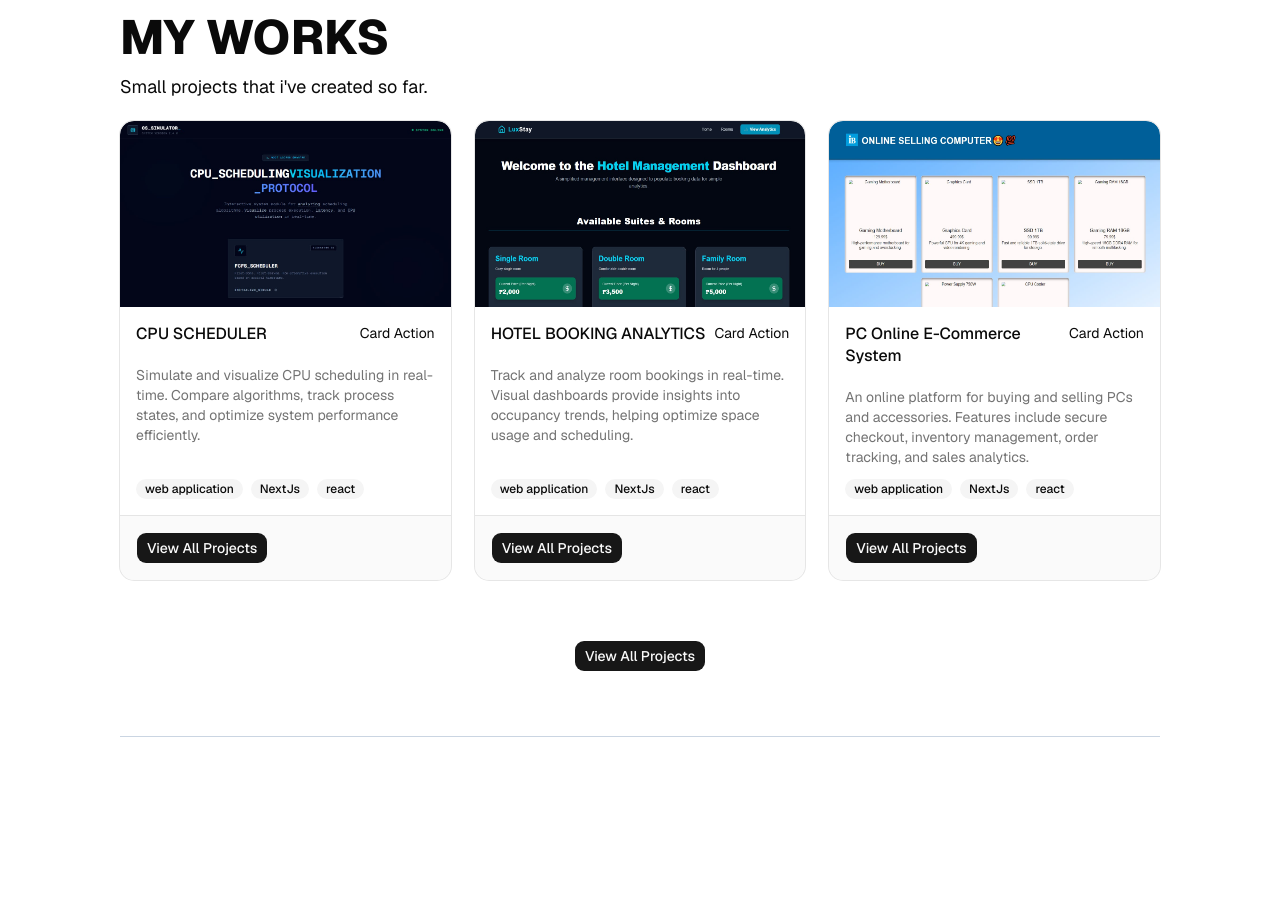
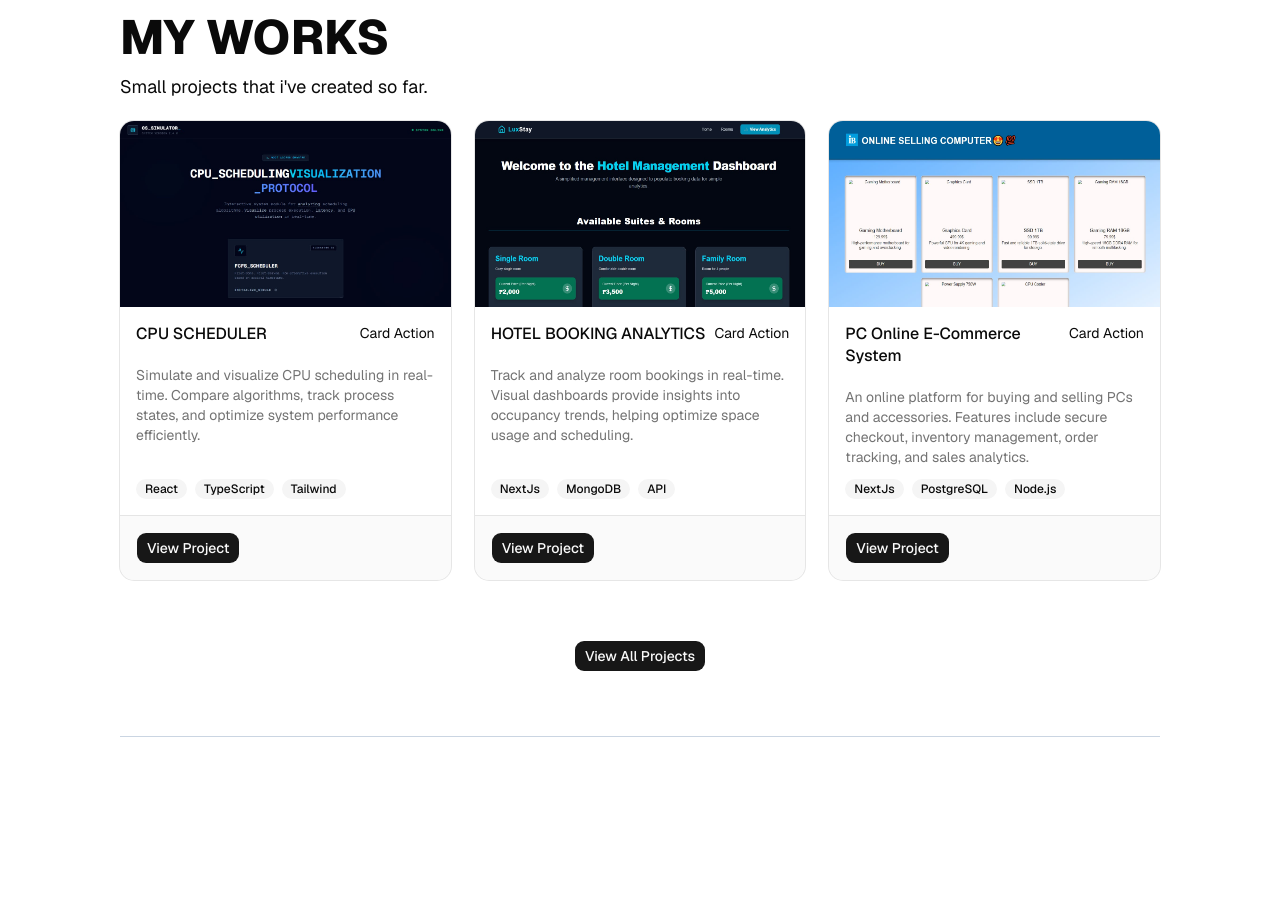
Before and after one commit to IanMark101/PORTFOLIO-MIDTERM, a Next.js app: page / in a window 1280 px wide. Shown: the part 960-1877 px from the top of the page. Built offline with nearby package versions, Linux system fonts and the light colour scheme.

Commit message:
adding onchange so the search feature works on the project page and added some category type on the constant/page.ts

```diff
--- a/components/common/Card.tsx
+++ b/components/common/Card.tsx
@@ -11,14 +11,14 @@ import Image from "next/image"
 import { Project_type } from "@/constant/project"
 import { Button } from "../ui/button"
 import Link from "next/link"
-import { categories } from "@/constant/project"
 import { Badge } from "../ui/badge"
 type MyCardProps = {
   project: Project_type
 }
 export function CardLayout({ project }: MyCardProps) {
   return (
-    <Card className="relative w-full max-w-sm pt-0 transition-all duration-500 hover:scale-103 hover:shadow-2xl">
+    <Card className="relative w-full max-w-sm pt-0 transition-all duration-500 hover:scale-102 hover:shadow-2xl hover:shadow-cyan-500/70">
+      <Link href={project.link} target="_blank">
         <Image
           src={project.imageUrl}
           alt={`project: ${project.imageUrl}`}
@@ -26,6 +26,7 @@ export function CardLayout({ project }: MyCardProps) {
           height={500}
           className="aspect-video"
         />
+      </Link>
       <CardHeader>
         <CardTitle>{project.title}</CardTitle>
         <CardAction>Card Action</CardAction>
@@ -33,16 +34,16 @@ export function CardLayout({ project }: MyCardProps) {
       <CardContent className="flex flex-1 flex-col gap-3">
         <CardDescription>{project.description}</CardDescription>
         <div className="mt-auto flex flex-wrap gap-2">
-          {categories.map((category, index) => (
+          {project.categories.map((category, index) => (
             <Badge key={index} variant="secondary" className="text-foreground">
-              {category.categoryType}
+              {category}
             </Badge>
           ))}
         </div>
       </CardContent>
       <CardFooter>
         <Link href="/projects">
-          <Button>View All Projects</Button>
+          <Button>View Project</Button>
         </Link>
       </CardFooter>
     </Card>
--- a/components/features/About/AboutPage.tsx
+++ b/components/features/About/AboutPage.tsx
@@ -27,7 +27,6 @@ export function AboutPage() {
           </div>
         </div>
 
-        {/* IMAGE CONTAINER */}
         <div className="flex size-[75%] items-center justify-center lg:w-1/2 lg:justify-end">
           <Image
             src="/profile.jpg"
--- /dev/null
+++ b/components/features/Contact/ContactPage.tsx
@@ -0,0 +1,12 @@
+import { Section } from "@/components/common/Section"
+import { SectionHeader } from "@/components/common/SectionHeader"
+
+export function ContactPage() {
+  return (
+    <Section>
+      <div>
+        <SectionHeader></SectionHeader>
+      </div>
+    </Section>
+  )
+}
--- a/components/features/Projects/ProjectPage.tsx
+++ b/components/features/Projects/ProjectPage.tsx
@@ -1,3 +1,5 @@
+"use client"
+
 import { CardLayout } from "@/components/common/Card"
 import { Section } from "@/components/common/Section"
 import { SectionHeader } from "@/components/common/SectionHeader"
@@ -9,8 +11,22 @@ import {
 } from "@/components/ui/input-group"
 import { categories, featured_projects } from "@/constant/project"
 import { Button } from "@/components/ui/button"
+import { useState } from "react"
 
 export function ProjectPage() {
+  const [searchQuery, setSearchQuery] = useState("")
+  const [selectedCategory, setSelectedCategory] = useState("All")
+
+  const filteredProjects = featured_projects.filter((project) => {
+    const matchesSearch = project.title
+      .toLowerCase()
+      .includes(searchQuery.toLowerCase())
+    const matchesCategory =
+      selectedCategory === "All" ||
+      project.categories.includes(selectedCategory)
+    return matchesSearch && matchesCategory
+  })
+
   return (
     <Section>
       <div className="mx-auto flex w-full max-w-7xl flex-col gap-8 px-4 sm:px-6 lg:px-0">
@@ -33,6 +49,8 @@ export function ProjectPage() {
             <InputGroupInput
               placeholder="Filter by tech..."
               className="text-xs placeholder:text-slate-400 sm:text-sm sm:placeholder:text-slate-400 dark:placeholder:text-gray-500"
+              value={searchQuery}
+              onChange={(e) => setSearchQuery(e.target.value)}
             />
             <InputGroupAddon align="inline-end">
               <SearchIcon className="mr-3 h-4 w-4 text-slate-400 transition-colors sm:h-5 sm:w-5 dark:text-gray-500" />
@@ -41,15 +59,30 @@ export function ProjectPage() {
         </div>
 
         <div className="flex flex-wrap gap-2 sm:gap-3">
+          <Button
+            variant={selectedCategory === "All" ? "default" : "outline"}
+            className={`px-4 py-2 text-xs font-semibold transition-all duration-300 sm:px-5 sm:py-2.5 sm:text-sm ${
+              selectedCategory === "All"
+                ? "bg-blue-600 text-white hover:bg-blue-700 dark:bg-blue-600 dark:hover:bg-blue-700"
+                : "border-2 border-slate-300 text-slate-700 hover:border-blue-500 hover:bg-blue-50 dark:border-slate-600 dark:text-slate-300 dark:hover:border-blue-500 dark:hover:bg-blue-950/40"
+            }`}
+            onClick={() => setSelectedCategory("All")}
+          >
+            All
+          </Button>
+
           {categories.map((cat, index) => (
             <Button
               key={index}
-              variant={index === 0 ? "default" : "outline"}
-              className={`px-4 py-2 text-xs transition-all duration-300 sm:px-5 sm:py-2.5 sm:text-sm ${
-                index === 0
-                  ? "bg-white text-black hover:bg-white/90 dark:bg-white dark:text-black dark:hover:bg-white/90"
-                  : "border-2 border-slate-700 text-slate-300 hover:border-slate-500 hover:text-slate-100 dark:border-gray-600 dark:hover:border-gray-500"
+              variant={
+                selectedCategory === cat.categoryType ? "default" : "outline"
+              }
+              className={`px-4 py-2 text-xs font-semibold transition-all duration-300 sm:px-5 sm:py-2.5 sm:text-sm ${
+                selectedCategory === cat.categoryType
+                  ? "bg-blue-600 text-white hover:bg-blue-700 dark:bg-blue-600 dark:hover:bg-blue-700"
+                  : "border-2 border-slate-300 text-slate-700 hover:border-blue-500 hover:bg-blue-50 dark:border-slate-600 dark:text-slate-300 dark:hover:border-blue-500 dark:hover:bg-blue-950/40"
               }`}
+              onClick={() => setSelectedCategory(cat.categoryType)}
             >
               {cat.categoryType}
             </Button>
@@ -57,7 +90,7 @@ export function ProjectPage() {
         </div>
 
         <div className="grid grid-cols-1 gap-4 sm:grid-cols-2 lg:grid-cols-3 lg:gap-6">
-          {featured_projects.map((data, index) => (
+          {filteredProjects.map((data, index) => (
             <div
               key={index}
               className="group transition-all duration-300 hover:scale-105"
@@ -66,6 +99,14 @@ export function ProjectPage() {
             </div>
           ))}
         </div>
+
+        {filteredProjects.length === 0 && (
+          <div className="py-12 text-center">
+            <p className="text-slate-400 dark:text-gray-500">
+              No projects found matching your search.
+            </p>
+          </div>
+        )}
       </div>
     </Section>
   )
--- a/constant/project.ts
+++ b/constant/project.ts
@@ -2,7 +2,7 @@ export type Project_type = {
   imageUrl: string
   title: string
   description: string
-  category: string[]
+  categories: string[]
   link: string
 }
 
@@ -16,7 +16,7 @@ export const featured_projects: Project_type[] = [
     title: "CPU SCHEDULER",
     description:
       "Simulate and visualize CPU scheduling in real-time. Compare algorithms, track process states, and optimize system performance efficiently.",
-    category: ["web application", "react"],
+    categories: ["React", "TypeScript", "Tailwind"],
     link: "https://os-cpu-sched-proj.vercel.app/",
   },
   {
@@ -24,7 +24,7 @@ export const featured_projects: Project_type[] = [
     title: "HOTEL BOOKING ANALYTICS",
     description:
       "Track and analyze room bookings in real-time. Visual dashboards provide insights into occupancy trends, helping optimize space usage and scheduling.",
-    category: ["web application", "NextJs"],
+    categories: ["NextJs", "MongoDB", "API"],
     link: "https://it-track-defense-proj.vercel.app/",
   },
   {
@@ -32,19 +32,37 @@ export const featured_projects: Project_type[] = [
     title: "PC Online E-Commerce System",
     description:
       "An online platform for buying and selling PCs and accessories. Features include secure checkout, inventory management, order tracking, and sales analytics.",
-    category: ["web application", "NextJs"],
-    link: "https://it-track-defense-proj.vercel.app/",
+    categories: ["NextJs", "PostgreSQL", "Node.js"],
+    link: "https://appsdev-pcshop-proj.vercel.app/",
   },
 ]
 
 export const categories: categories_type[] = [
   {
-    categoryType: "web application",
+    categoryType: "React",
   },
   {
     categoryType: "NextJs",
   },
   {
-    categoryType: "react",
+    categoryType: "TypeScript",
+  },
+  {
+    categoryType: "Tailwind",
+  },
+  {
+    categoryType: "Node.js",
+  },
+  {
+    categoryType: "MongoDB",
+  },
+  {
+    categoryType: "PostgreSQL",
+  },
+  {
+    categoryType: "Firebase",
+  },
+  {
+    categoryType: "API",
   },
 ]
```
Lines whose indentation alone changed are shown as unchanged.
